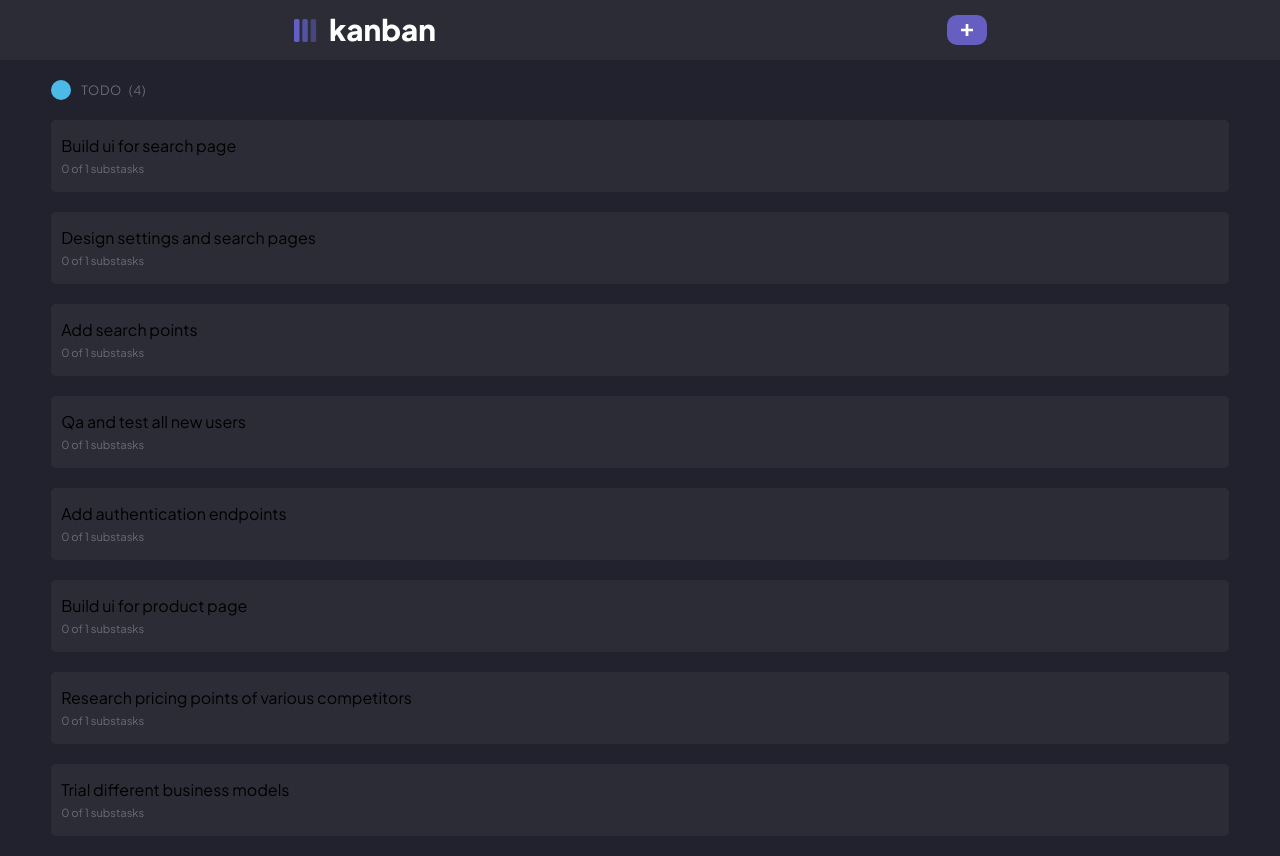
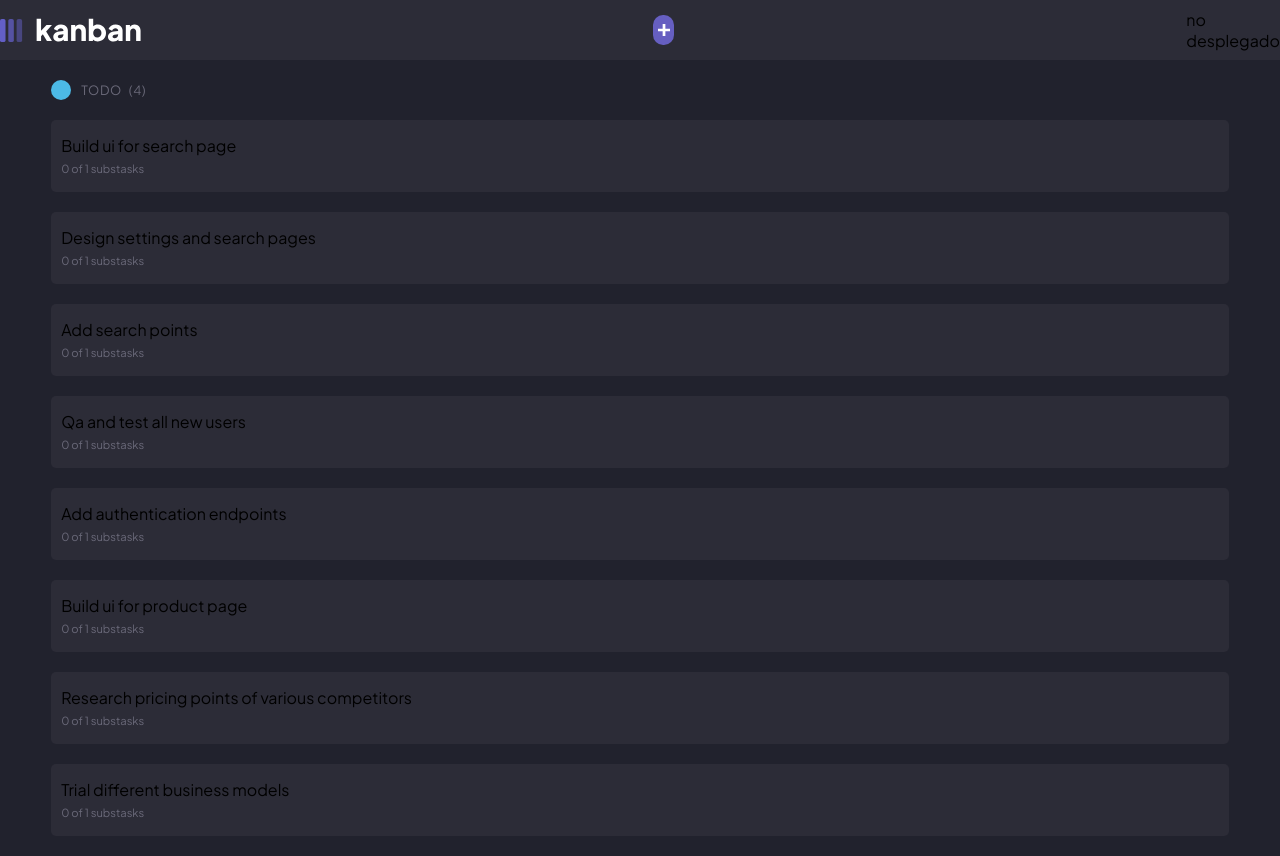
Before and after one commit to volatil/kanbantaskmanager, a Next.js app: page / in a window 1280 px wide. Shown: the top 856 px of the page. Built offline with nearby package versions, Linux system fonts and the light colour scheme.

Commit message:
comenzando el modal

```diff
--- a/src/components/Header.js
+++ b/src/components/Header.js
@@ -1,9 +1,14 @@
+"use client";
+
+import { useState } from "react";
 import Image from "next/image";
 import logo from "../../public/assets/svg/logo-light.svg";
 import header from "../css/header.module.css";
 import iconAdd from "../../public/assets/svg/icon-add-task-mobile.svg";
 
 function Header() {
+	const [desplegado, setdesplegado] = useState();
+
 	return (
 		<header className={header.header}>
 			<Image
@@ -18,6 +23,11 @@ function Header() {
 					alt="Agregar Task"
 				/>
 			</div>
+			{
+				desplegado
+					? (<p>si desplegado</p>)
+					: (<p>no desplegado</p>)
+			}
 		</header>
 	);
 }
```
